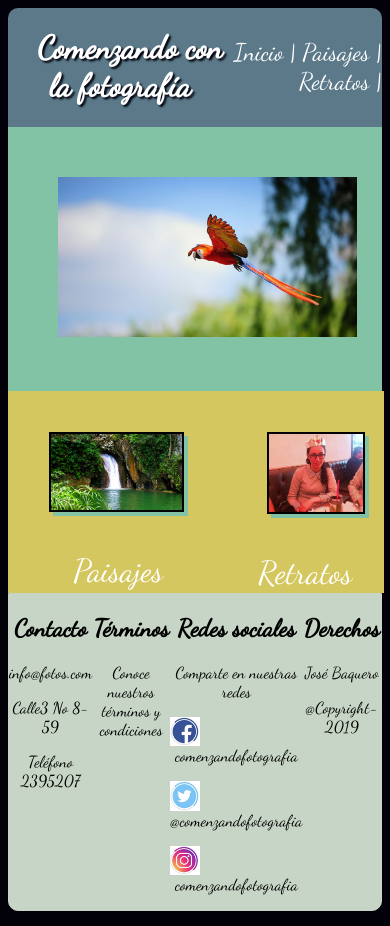
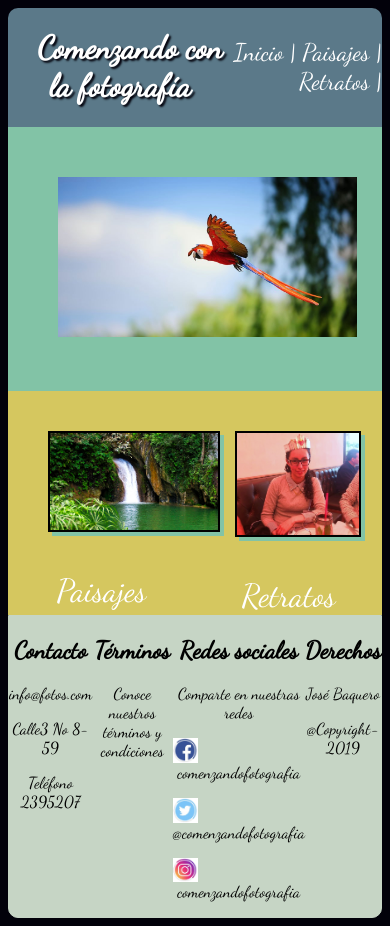
Before and after one commit to Jose-Baquero/CSS, a plain HTML site: page CSSJOSE/index.html in a window 390 px wide. Drawn offline with Linux system fonts and the light colour scheme.

Commit message:
busqueda de la renderización prueba
se han hecho actualizaciones para que renderice bien la página, está funcionando mal la página 1.

```diff
--- a/CSSJOSE/CSS/Estilo.css
+++ b/CSSJOSE/CSS/Estilo.css
@@ -27,7 +27,7 @@ nav a{
   background-color: #82c3a6;
   text-align: center;
 }
-#contenedor {
+.contenedor {
   background-color: #5b7989;
   color: white;
 	flex-direction: row;
@@ -36,7 +36,6 @@ nav a{
 }
 #contenedor2 {
   background-color: #d5c75f;
-  border: 1px solid #d5c75f;
   flex-direction: row;
   display: -webkit-flex;
   text-align: center;
@@ -47,17 +46,22 @@ nav a{
   width: 80%;
   margin: 50px;
 }
-
+#imagen2{
+  width: 50%;
+}
 #imagen2 img{
-  width: 60%;
+  width: 90%;
   text-align: center;
   margin: 40px;
   border: 2px solid black;
   box-shadow: 4px 4px  #82c3a6;
   display: flex;
 }
+#imagen3{
+  width: 50%;
+}
 #imagen3 img{
-  width: 60%;
+  width: 65%;
   text-align: center;
   margin: 40px;
   border: 2px solid black;
@@ -82,28 +86,28 @@ nav a{
   font-size: 1em;
   border-radius: 0px 0px 10px 10px;
 }
-#datos1{
-  width: 25%;
+.datos1{
+  width: 24%;
   text-align: center;
-  margin: 5px;
+  margin: 3px;
 }
-#datos2{
-  width: 25%;
+.datos2{
+  width: 24%;
   text-align: center;
-  margin: 5px;
+  margin: 3px;
 }
-#datos3{
-  width: 25%;
+.datos3{
+  width: 24%;
   text-align: center;
-  margin: 5px;
+  margin: 3px;
 }
-#datos4{
-  width: 25%;
+.datos4{
+  width: 24%;
   text-align: center;
-  margin: 5px;
+  margin: 3px;
 }
 p img{
-  width: 30px;
+  width: 25px;
 }
 .contenedor4{
   background-color: #d5c75f;
@@ -171,40 +175,43 @@ p img{
   -webkit-filter:grayscale(100%)
 }
 
-@media screen and (min-width:900px) {
+@media all and (min-width:900px) {
   .contenido{
     width: 900px;
     text-align: center;
     margin: 0 auto;
   }
 }
-@media screen and (max-width:899px) {
+@media all and (max-width:899px) {
   .contenido{
     width: 100%;
     text-align: center;
     margin: 0 auto;
   }
-  #contenedor2{
+  #imagen2 {
   width: 100%;
   margin: 0 auto;
   }
-
-  #datos1{
+  #imagen3 {
+  width: 100%;
+  margin: 0 auto;
+  }
+  .datos1 {
     width: 100%;
     margin:0 auto;
     order: 1;
   }
-  #datos2{
+  .datos2 {
     width: 100%;
     margin:0 auto;
     order: 2;
   }
-  #datos3{
+  .datos3 {
     width: 100%;
     margin:0 auto;
     order: 3;
   }
-  #datos4{
+  .datos4 {
     width: 100%;
     margin:0 auto;
     order: 4;
--- a/CSSJOSE/index.html
+++ b/CSSJOSE/index.html
@@ -11,7 +11,7 @@
   </head>
   <body>
 <div class="contenido">
-    <div id="contenedor">
+    <div class="contenedor">
     <header>
       <h1>Comenzando con la fotografía</h1>
     </header>
@@ -26,34 +26,34 @@
     </section>
     <div id="contenedor2">
       <div id="imagen2">
-      <img src="FOTOS/Paisaje.jpg" >
+      <img src="FOTOS/Paisaje.jpg" width="50%">
       <figcaption>Paisajes</figcaption>
       </div>
       <div id="imagen3">
-      <img src="FOTOS/Persona.jpg" >
+      <img src="FOTOS/Persona.jpg" width="50%">
       <figcaption>Retratos</figcaption>
       </div>
     </div>
       <footer>
         <div class="contenedor3">
-        <section id="datos1">
+        <section class=""="datos1">
           <h2>Contacto</h2>
           <p>info@fotos.com</p>
           <p>Calle3 No 8-59</p>
           <p>Teléfono 2395207</p>
         </section>
-        <section id="datos2">
+        <section class=""="datos2">
           <h2>Términos</h2>
           <p>Conoce nuestros términos y condiciones</p>
         </section>
-        <section id="datos3">
+        <section class=""="datos3">
           <h2>Redes sociales</h2>
           <p>Comparte en nuestras redes</p>
           <p> <img src="FOTOS/Face.png" alt="face" align="left"> comenzandofotografia</p>
           <p> <img src="FOTOS/Twit.png" alt="Twit" align="left"> @comenzandofotografia</p>
           <p> <img src="FOTOS/Insta.png" alt="Insta" align="left"> comenzandofotografia</p>
         </section>
-        <section id="datos4">
+        <section class=""="datos4">
           <h2>Derechos</h2>
           <p>José Baquero</p>
           <p>@Copyright-2019</p>
```
Also changed, not shown: CSSJOSE/Paisajes.html (+4 -4 lines), CSSJOSE/Retratos.html (+4 -4 lines).
